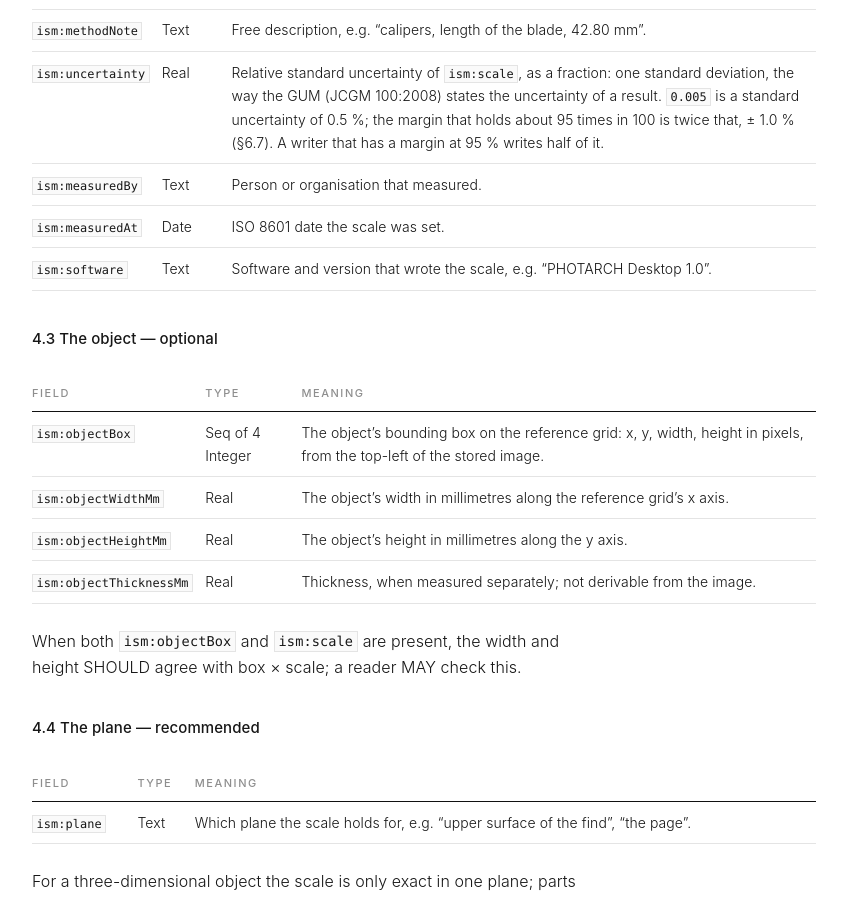
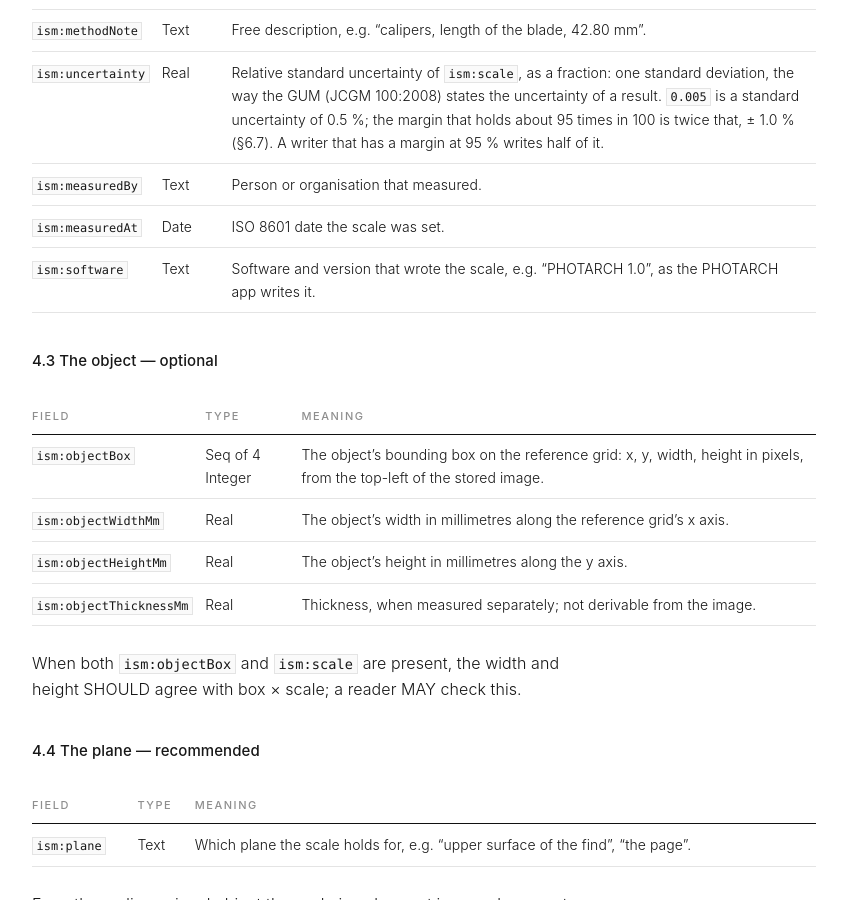
Before and after one commit to image-scale-metadata/image-scale-metadata.github.io, a Jekyll site: the page built from index.md, in a window 1280 px wide and 900 px high, scrolled down 3498 px. Shown: the whole window, without its empty margins (216-1063 px from the left). Built offline with Jekyll 4.4.1, drawn with Linux system fonts in a browser that asks for light colours; some of the changed text lies outside the part shown.

Commit message:
Call the app the PHOTARCH app, and show the software name it writes
The examples named "PHOTARCH Desktop 1.0", a name the app no longer has.
The app writes "PHOTARCH 1.0" into ism:software, so the examples in 4.2 and
8 now show that value, and the README calls it the PHOTARCH app. The test
fixtures use the same value.

Co-Authored-By: Claude Opus 5.5 <noreply@anthropic.com>

```diff
--- a/index.md
+++ b/index.md
@@ -111,7 +111,7 @@ These four are enough for a reader to draw a correct scale bar.
 | `ism:uncertainty` | Real | Relative standard uncertainty of `ism:scale`, as a fraction: one standard deviation, the way the GUM (JCGM 100:2008) states the uncertainty of a result. `0.005` is a standard uncertainty of 0.5 %; the margin that holds about 95 times in 100 is twice that, ± 1.0 % (§6.7). A writer that has a margin at 95 % writes half of it. |
 | `ism:measuredBy` | Text | Person or organisation that measured. |
 | `ism:measuredAt` | Date | ISO 8601 date the scale was set. |
-| `ism:software` | Text | Software and version that wrote the scale, e.g. "PHOTARCH Desktop 1.0". |
+| `ism:software` | Text | Software and version that wrote the scale, e.g. "PHOTARCH 1.0", as the PHOTARCH app writes it. |
 
 ### 4.3 The object — optional
 
@@ -254,7 +254,7 @@ A JPEG exported at 1509 × 1509 px, measured with calipers:
         ism:methodNote="Length of the blade, 42.80 mm, measured with calipers"
         ism:uncertainty="0.004"
         ism:measuredAt="2026-09-21"
-        ism:software="PHOTARCH Desktop 1.0"
+        ism:software="PHOTARCH 1.0"
         ism:plane="Upper surface of the find"
         ism:objectWidthMm="42.80"
         ism:objectHeightMm="39.92">
--- a/python/test_ism.py
+++ b/python/test_ism.py
@@ -18,7 +18,7 @@ FILES = Path(__file__).resolve().parent.parent / "testfiles"
 FULL = {
     "scale": 0.0428, "referenceWidth": 1509, "referenceHeight": 1509,
     "method": "calipers", "methodNote": "Length of the blade, 42.80 mm",
-    "uncertainty": 0.004, "measuredAt": "2026-09-21", "software": "PHOTARCH Desktop 1.0",
+    "uncertainty": 0.004, "measuredAt": "2026-09-21", "software": "PHOTARCH 1.0",
     "objectWidthMm": 42.8, "objectBox": [10, 20, 300, 400],
 }
 
```
Also changed, not shown: test/ism.test.mjs (+1 -1 lines), README.md.
